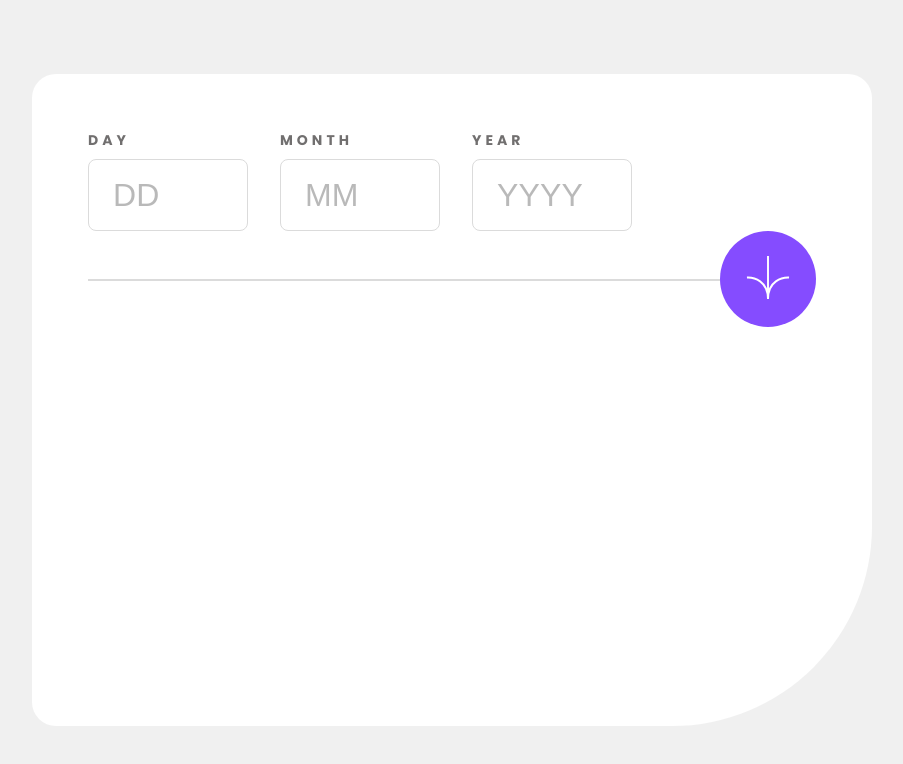
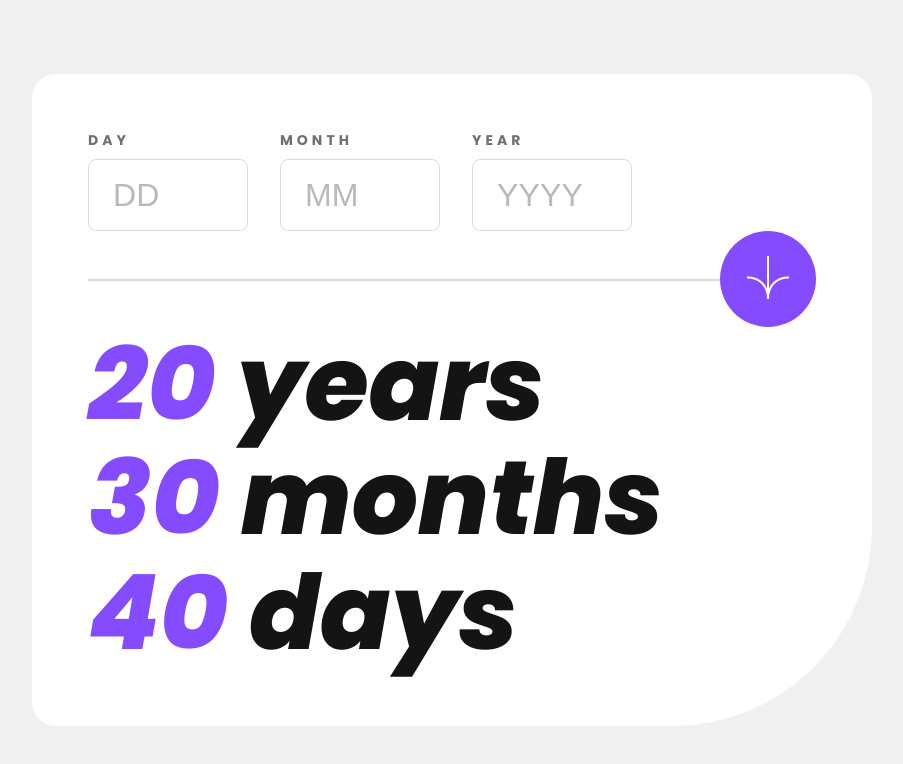
Before and after one commit to GuimaraesJC/age-calculator-app, a React (Vite) app: page / in a window 1280 px wide. Shown: the top 764 px of the page, without its empty margins (188-1091 px from the left). Built offline with nearby package versions, Linux system fonts and the light colour scheme.

Commit message:
Implements ResultSlice component

```diff
--- a/src/components/Container/index.jsx
+++ b/src/components/Container/index.jsx
@@ -1,10 +1,10 @@
 import Input from '../Input';
 import ButtonWithDivider from '../ButtonWithDivider';
+import ResultSlice from '../ResultSlice';
 
 import * as S from './styles';
 
 function Container() {
-
   return (
     <S.Container>
       <S.InputsContainer>
@@ -13,6 +13,11 @@ function Container() {
         <Input label="Year" placeholder="YYYY" />
       </S.InputsContainer>
       <ButtonWithDivider />
+      <S.ResultsContainer>
+        <ResultSlice value="20" identifier="years" />
+        <ResultSlice value="30" identifier="months" />
+        <ResultSlice value="40" identifier="days" />
+      </S.ResultsContainer>
     </S.Container>
   );
 }
--- a/src/components/Container/styles.js
+++ b/src/components/Container/styles.js
@@ -12,3 +12,8 @@ export const InputsContainer = styled.header`
   display: flex;
   gap: 2rem;
 `;
+
+export const ResultsContainer = styled.section`
+  display: flex;
+  flex-direction: column;
+`;
--- /dev/null
+++ b/src/components/ResultSlice/index.jsx
@@ -0,0 +1,16 @@
+import PropTypes from 'prop-types';
+
+import * as S from './styles';
+
+function ResultSlice({ value = '--', identifier }) {
+  return (
+    <S.Paragraph><S.Span>{value}</S.Span> {identifier}</S.Paragraph>
+  );
+}
+
+ResultSlice.propTypes = {
+  value: PropTypes.string.isRequired,
+  identifier: PropTypes.string.isRequired
+};
+
+export default ResultSlice;
--- /dev/null
+++ b/src/components/ResultSlice/styles.js
@@ -0,0 +1,12 @@
+import styled from 'styled-components';
+
+export const Paragraph = styled.p`
+  font-size: 6.5rem;
+  font-weight: 800;
+  color: ${({ theme }) => theme.colors.offBlack};
+  line-height: 110%;
+`;
+
+export const Span = styled.span`
+  color: ${({ theme }) => theme.colors.purple};
+`;
```
